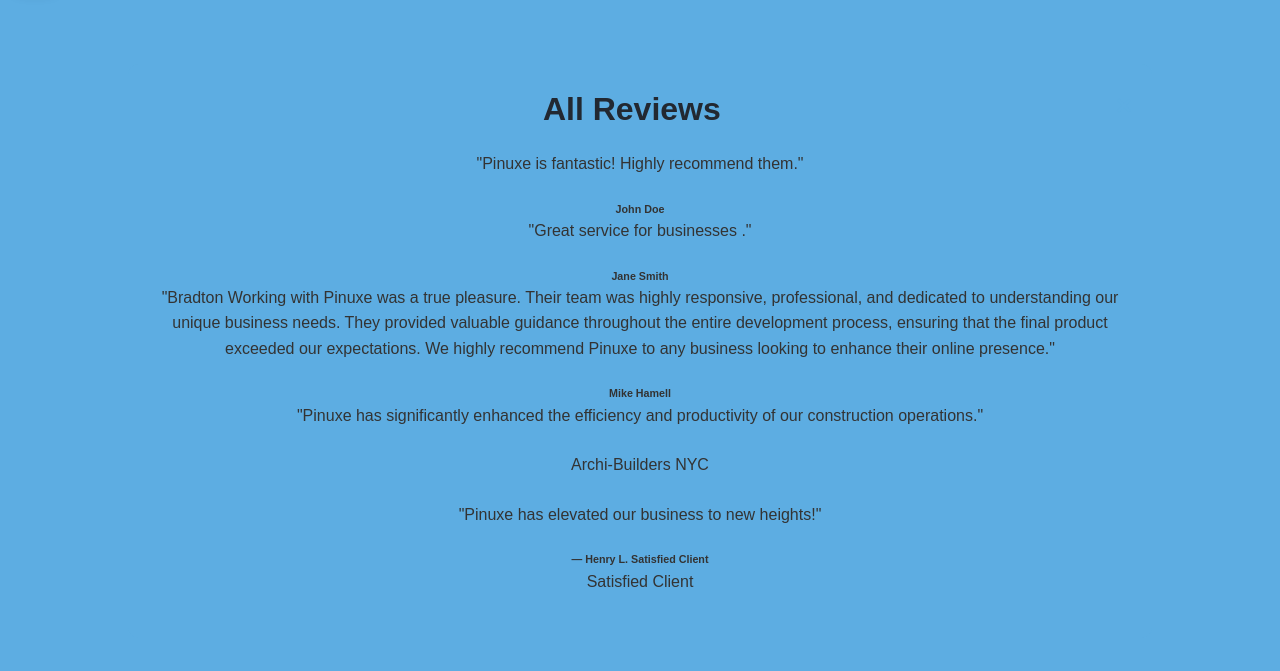
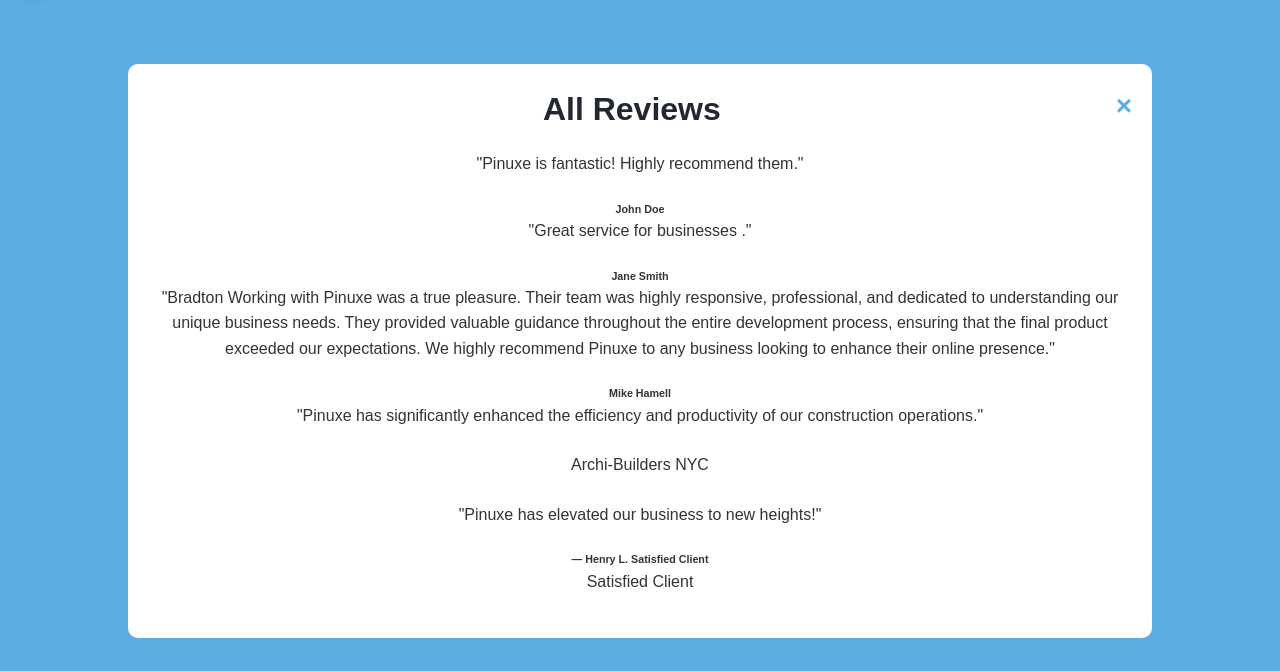
Before and after one commit to ivan0-spec/ivan0-spec-ivantweneboahkoduah460-gmail.com.github.io, a plain HTML site: page index.html in a window 1280 px wide. Both pictures are taken after a click on the button "VIEW ALL REVIEWS". Shown: the part 2475-3146 px from the top of the page. Drawn offline with Linux system fonts and the light colour scheme.

Commit message:
Update style.css

```diff
--- a/style.css
+++ b/style.css
@@ -1143,7 +1143,7 @@ background-color: #0066cc; /* Lighter blue for hover */
     }
 
     .modal-content {
-      background-color: #5dade2;
+      background-color: #fff;
       margin: 10% auto;
       padding: 20px;
       border-radius: 10px;
```
